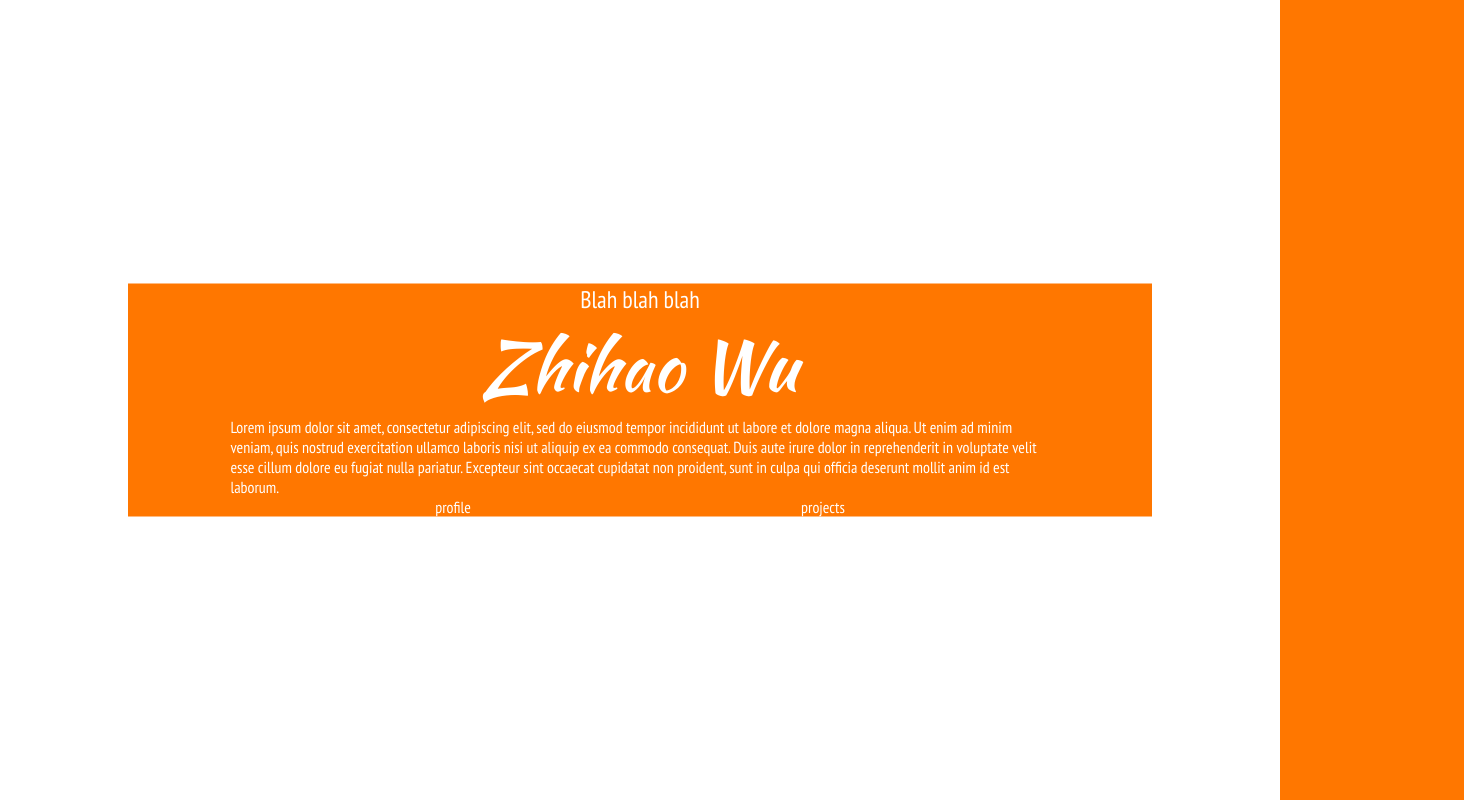
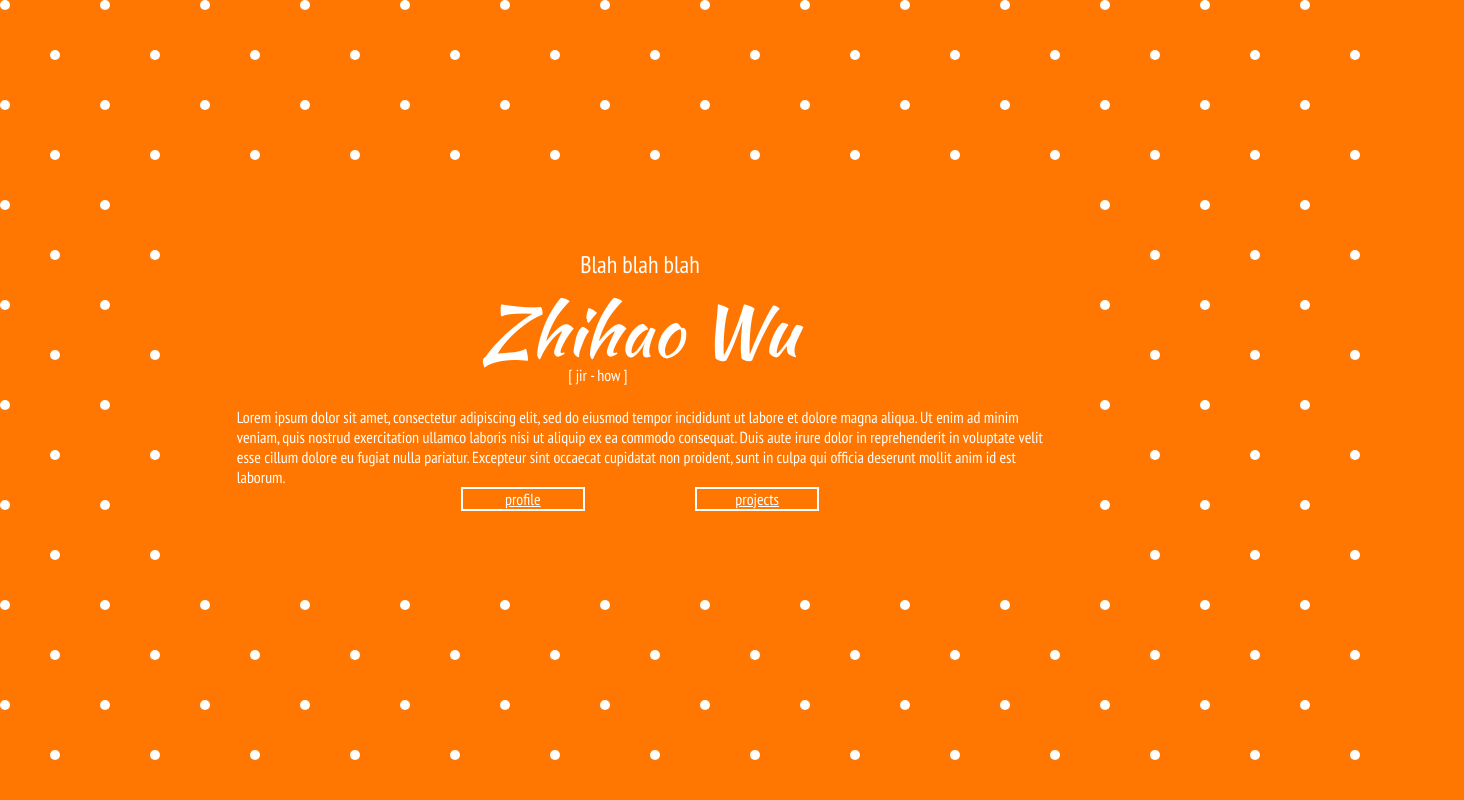
Before and after one commit to wuzhi1023/mygithubpage, a plain HTML site: page index.html in a window 1280 px wide. Shown: the whole page, 1464 px wide, since content can reach past the window. Drawn offline with Linux system fonts and the light colour scheme.

Commit message:
animated index page

```diff
--- /dev/null
+++ b/css/style-index.css
@@ -0,0 +1,87 @@
+* {
+	color: white;
+	font-family: 'PT Sans Narrow', sans-serif;
+	font-weight: 400;
+}
+h1 {
+	font-family: 'Kaushan Script', cursive;
+	font-size: 70px;
+	margin-top: 0;
+	margin-bottom: 0;
+	text-align: center;
+}
+h2 {
+	text-align: center;
+	margin-top: 0;
+	margin-bottom: 0;
+}
+p {
+	margin-top: 0;
+	margin-bottom: 0;
+	font-weight: 100;
+}
+a {
+	display: inline-block;
+	text-align: center;
+	width: 120px;
+	height: 20px;
+	border: 2px solid white;
+}
+body {
+	width: 100vw;
+	height: 100vh;
+	margin: 0 0 0 0;
+	overflow: hidden;
+}
+.orange-bg {
+	background-color: #FF7700;
+	margin: 0 0 0 0;
+}
+.centered {
+	z-index: 100;
+	display: block;
+	margin-left: auto;
+    margin-right: auto;
+    width: 70%;
+    min-height: 50%;
+}
+#pronunciation {
+	position: relative;
+	left: 42%;
+	margin-bottom: 5px;
+	-ms-transform: translateY(-17px);
+    -webkit-transform: translateY(-17px);
+    transform: translateY(-17px);
+}
+.vertical-center {
+	position: relative;
+	top: 50%;
+	transform: translateY(-55%);
+	z-index: 100;
+}
+#content-block {
+	position: absolute;
+	top: 50%;
+	transform: translateY(-50%);
+	z-index: 100;
+}
+#animated-bg {
+	z-index: -100;
+	position: fixed;
+	left: -100px;
+	top: -100px;
+	width: calc(100vw + 200px);
+	height: calc(100vh + 200px);
+	background-color: #FF7700;
+	background-image: url(../image/background-dots.svg);
+	background-size: 100px 100px;
+}
+#intro {
+	width: 90%;
+}
+.button-line {
+	width: 40%;
+}
+.right {
+	float: right;
+}
--- /dev/null
+++ b/css/style-profile.css
@@ -0,0 +1,44 @@
+* {
+	color: white;
+	font-family: 'PT Sans Narrow', sans-serif;
+	font-weight: 400;
+}
+.orange-bg {
+	background-color: #FF7700;
+	margin: 0 0 0 0;
+}
+.centered {
+	display: block;
+	margin-left: auto;
+    margin-right: auto;
+}
+.hidden {
+	display: none;
+}
+#page-nav {
+    position: fixed;
+    left: 5%;
+    top: 15%;
+}
+.navbar {
+	z-index: 100;
+	position: fixed;
+	width: 100%;
+	height: 60px;
+}
+nav > a {
+	float: right;
+	padding-top: 20px;
+	margin-right: 20px;
+}
+nav a:first-of-type {
+	margin-right: 40px;
+}
+.content-text {
+	z-index: 0;
+	height: 80vh;
+	width: 40%;
+	padding-top: 15%;
+	margin-right: 10%;
+	margin-left: auto;
+}
--- /dev/null
+++ b/css/style-projects.css
@@ -0,0 +1,48 @@
+* {
+	color: white;
+	font-family: 'PT Sans Narrow', sans-serif;
+	font-weight: 400;
+	text-decoration: none;
+}
+.orange-bg {
+	background-color: #FF7700;
+	margin: 0 0 0 0;
+}
+body {
+	width: 100%;
+}
+h1 {
+	font-size: 60px;
+	margin-bottom: 10px;
+}
+#filter-menu a {
+	display: inline-block;
+	text-align: center;
+	width: 120px;
+	height: 20px;
+	border: 2px solid white;
+}
+#project-grip {
+	width: 100%;
+	display: block;
+}
+.project {
+	float: left;
+	width: 16.5%;
+	margin: 0 0.2% 0.2% 0;
+	height: 200px;
+	background-color: #d96500;
+}
+.end6 {
+	margin-right: 0;
+}
+#filter-menu {
+	position: absolute;
+	left: 50%;
+	top: 420px;
+}
+#nav-block {
+	position: absolute;
+	left: 7%;
+	bottom: 12%;
+}
--- a/css/style.css
+++ /dev/null
@@ -1,48 +0,0 @@
-* {
-	color: white;
-	font-family: 'PT Sans Narrow', sans-serif;
-	font-weight: 400;
-}
-h1 {
-	font-family: 'Kaushan Script', cursive;
-	font-size: 70px;
-	margin-top: 0;
-	margin-bottom: 0;
-	text-align: center;
-}
-h2 {
-	text-align: center;
-	margin-top: 0;
-	margin-bottom: 0;
-}
-p {
-	margin-top: 0;
-	margin-bottom: 0;
-	font-weight: 100;
-}
-.orange-bg {
-	background-color: #FF7700;
-	margin: 0 0 0 0;
-}
-.centered {
-	display: block;
-	margin-left: auto;
-    margin-right: auto;
-    width: 80%;
-}
-.vertical-center {
-	position: relative;
-	top: 50%;
-	transform: translateY(-50%);
-}
-.animated-bg {
-	width: 100vw;
-	height: 100vh;
-	background-color: #FFFFFF;
-}
-.button-line {
-	width: 40%;
-}
-.right {
-	float: right;
-}
--- a/index.html
+++ b/index.html
@@ -2,21 +2,24 @@
 <html>
 <head>
 	<meta charset="utf-8">
-	<title>Zhihao Wu - Hey!</title>
+	<title>Hey! - Zhihao Wu</title>
 	<link href='https://fonts.googleapis.com/css?family=PT+Sans+Narrow' rel='stylesheet' type='text/css'>
 	<link href='https://fonts.googleapis.com/css?family=Kaushan+Script' rel='stylesheet' type='text/css'>
-	<link rel="stylesheet" href="css/style.css">
+	<link rel="stylesheet" href="css/style-index.css">
 	<script type="text/javascript" src="js/jquery-1.11.3.min.js"></script>
+	<script type="text/javascript" src="js/move.js"></script>
 </head>
 <body class="orange-bg">
-	<div class="animated-bg">
-		<div class="orange-bg centered vertical-center">
+	<div id="animated-bg"></div>
+	<div class="orange-bg centered vertical-center">
+		<div id="content-block">
 			<h2 class="centered">Blah blah blah</h2>
 			<h1 class="centered">Zhihao Wu</h1>
-			<p class="centered">Lorem ipsum dolor sit amet, consectetur adipiscing elit, sed do eiusmod tempor incididunt ut labore et dolore magna aliqua. Ut enim ad minim veniam, quis nostrud exercitation ullamco laboris nisi ut aliquip ex ea commodo consequat. Duis aute irure dolor in reprehenderit in voluptate velit esse cillum dolore eu fugiat nulla pariatur. Excepteur sint occaecat cupidatat non proident, sunt in culpa qui officia deserunt mollit anim id est laborum.</p>
+			<p id="pronunciation">[ jir - how ]</p>
+			<p id="intro" class="centered">Lorem ipsum dolor sit amet, consectetur adipiscing elit, sed do eiusmod tempor incididunt ut labore et dolore magna aliqua. Ut enim ad minim veniam, quis nostrud exercitation ullamco laboris nisi ut aliquip ex ea commodo consequat. Duis aute irure dolor in reprehenderit in voluptate velit esse cillum dolore eu fugiat nulla pariatur. Excepteur sint occaecat cupidatat non proident, sunt in culpa qui officia deserunt mollit anim id est laborum.</p>
 			<div class="centered button-line">
-				<a>profile</a>
-				<a class="right">projects</a>
+				<a href="profile.html">profile</a>
+				<a class="right" href="projects.html">projects</a>
 			</div>
 		</div>
 	</div>
--- /dev/null
+++ b/js/move.js
@@ -0,0 +1,43 @@
+var vx=0;
+var vy=0;
+var target_vx=0;
+var target_vy=0;
+
+var $move=null;
+var $document=null;
+
+var oriLeft;
+var oriTop;
+
+function init(){
+	$move = $("#animated-bg");
+	$document=$(document);
+	$document.mousemove(function( event ) {
+		target_vx=(2*event.pageX/$document.width())-1;
+		target_vy=(2*event.pageY/$document.height())-1;
+	})
+	oriLeft=$move.position().left;
+	oriTop=$move.position().top;
+	animate();
+}
+
+function animate() {
+	if(vx<target_vx) vx+=0.01;
+	if(vx>target_vx) vx-=0.01;
+	if(vy<target_vy) vy+=0.01;
+	if(vy>target_vy) vy-=0.01;
+
+	var newLeft=$move.position().left+10*vx;
+	var newTop=$move.position().top+10*vy;
+
+	if ((newLeft-oriLeft)<=-100) newLeft+=100;
+	else if ((newLeft-oriLeft)>=100) newLeft-=100;
+	if ((newTop-oriTop)<=-100) newTop+=100;
+	else if ((newTop-oriTop)>=100) newTop-=100;
+
+	$move.css('left', newLeft);
+	$move.css('top', newTop);
+	setTimeout(animate,16);
+}
+
+window.onload = init;
```
Also changed, not shown: profile.html (added, +35 -0 lines), projects.html (added, +43 -0 lines), image/background-dots.svg (added).
